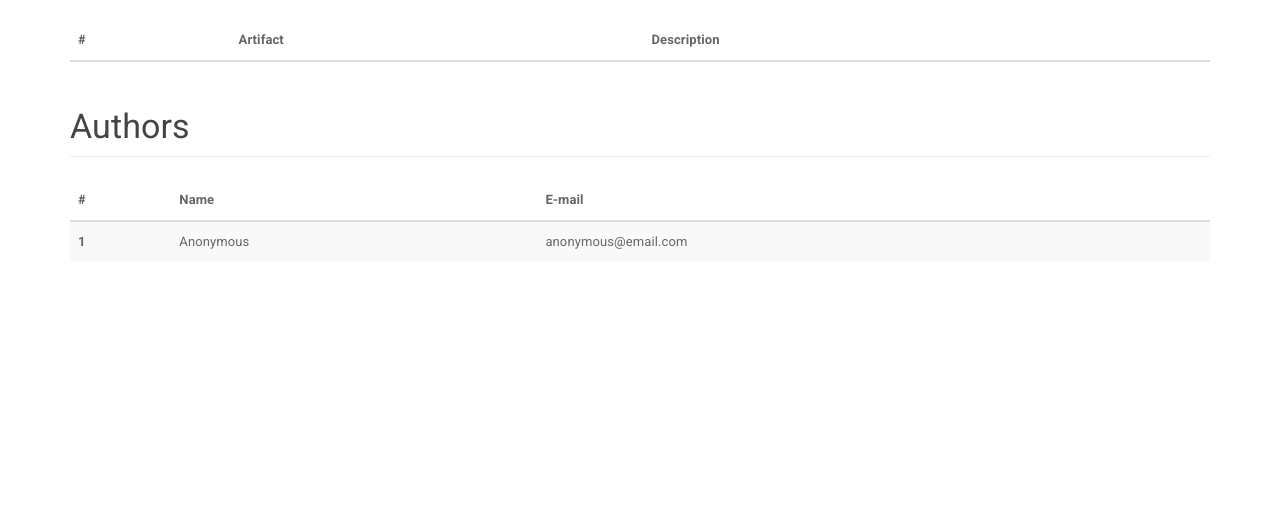
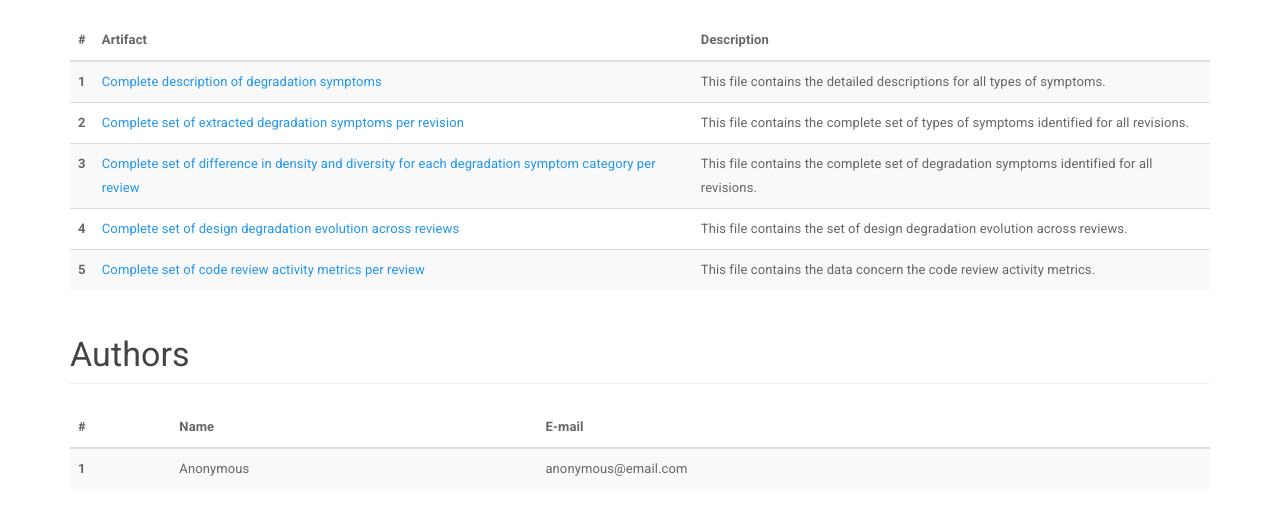
Before and after one commit to researcher-icpc-107/icpc_2020_degradation_code_review, a plain HTML site: page index.html in a window 1280 px wide. Shown: the part 713-1225 px from the top of the page. Before the commit the page ends 998 px from the top, so only its background shows below. Drawn offline with Linux system fonts and the light colour scheme.

Commit message:
Update index.html

```diff
--- a/index.html
+++ b/index.html
@@ -1,7 +1,7 @@
 <!DOCTYPE html>
 <html>
 <head>
-<title>ICPC 2020</title>
+<title>Understanding the Impact of Modern Code Review on Software Design Degradation</title>
 <link rel="stylesheet" type="text/css" href="css/styles.css">
 <link rel="stylesheet" type="text/css" href="css/bootstrap.min.css">
 <script src="js/jquery-3.2.1.min.js"></script>
@@ -30,7 +30,7 @@
 						class="icon-bar"></span> <span class="icon-bar"></span> <span
 						class="icon-bar"></span>
 				</button>
-				<a class="navbar-brand" href="#">MSR 2020</a>
+				<a class="navbar-brand" href="#">ICPC 2020</a>
 			</div>
 
 			<!-- Collect the nav links, forms, and other content for toggling -->
@@ -79,6 +79,44 @@
 				</tr>
 			</thead>
 			<tbody>
+				<tr>
+					<th scope="row">1</th>
+					<td><a href="download/description_and_detection_mechanisms.zip"
+						target="_blank"> Complete description of degradation symptoms</a></td>
+					<td>This file contains the detailed descriptions for all types of symptoms.
+				</tr>
+
+				<tr>
+					<th scope="row">2</th>
+					<td><a href="download/extracted_degradation_per_revision.zip"
+						target="_blank"> Complete set of extracted degradation symptoms per revision </a></td>
+					<td>
+					This file contains the complete set of types of symptoms identified for all revisions.
+				</tr>
+
+
+				<tr>
+					<th scope="row">3</th>
+					<td><a href="download/diff_data.zip"
+						target="_blank"> Complete set of difference in density and diversity for each degradation symptom category per review</a></td>
+					<td>
+					This file contains the complete set of degradation symptoms identified for all revisions.
+				</tr>
+
+
+				<tr>
+					<th scope="row">4</th>
+					<td><a href="download/degradation_evolution_lists.zip"
+						target="_blank"> Complete set of design degradation evolution across reviews</a></td>
+					<td>This file contains the set of design degradation evolution across reviews.
+				</tr>
+
+				<tr>
+					<th scope="row">5</th>
+					<td><a href="download/refactoring_evolution_lists.zip"
+						target="_blank"> Complete set of code review activity metrics per review</a></td>
+					<td>This file contains the data concern the code review activity metrics.
+				</tr>
 
 			</tbody>
 		</table>
```
